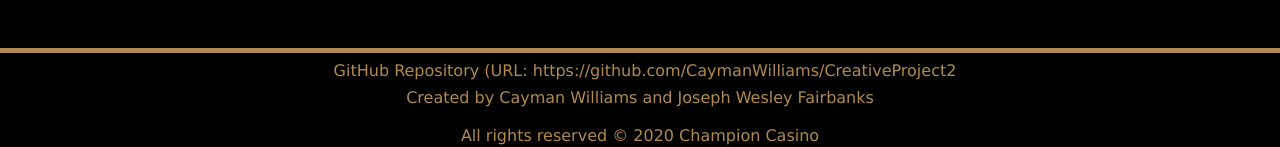
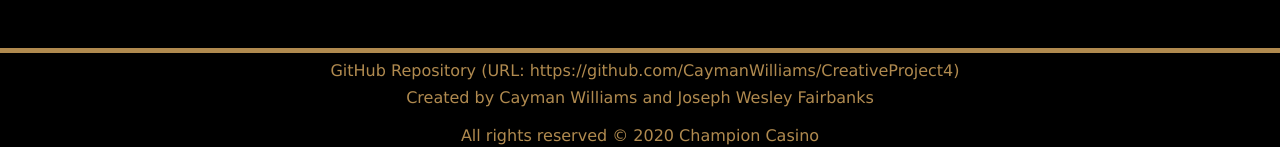
Before and after one commit to CaymanWilliams/CreativeProject4, a Vue app in the folder front-end/: page / in a window 1280 px wide. Shown: the part 1913-2060 px from the top of the page. Built offline with nearby package versions, Linux system fonts and the light colour scheme.

Commit message:
fiz repo link

```diff
--- a/front-end/src/views/Home.vue
+++ b/front-end/src/views/Home.vue
@@ -18,7 +18,7 @@
   <footer>
     <div class="part-one">
         <ul id="menu">
-          <li><a href="https://github.com/CaymanWilliams/CreativeProject2">GitHub Repository (URL: https://github.com/CaymanWilliams/CreativeProject2 </a></li>
+          <li><a href="https://github.com/CaymanWilliams/CreativeProject4">GitHub Repository (URL: https://github.com/CaymanWilliams/CreativeProject4) </a></li>
         </ul>
     </div>
     <div class="part-two">
--- a/front-end/src/views/Table.vue
+++ b/front-end/src/views/Table.vue
@@ -46,7 +46,7 @@
   <footer>
     <div class="part-one">
         <ul id="menu">
-          <li><a href="https://github.com/CaymanWilliams/CreativeProject2">GitHub Repository (URL: https://github.com/CaymanWilliams/CreativeProject2 </a></li>
+          <li><a href="https://github.com/CaymanWilliams/CreativeProject4">GitHub Repository (URL: https://github.com/CaymanWilliams/CreativeProject4) </a></li>
         </ul>
     </div>
     <div class="part-two">
```
